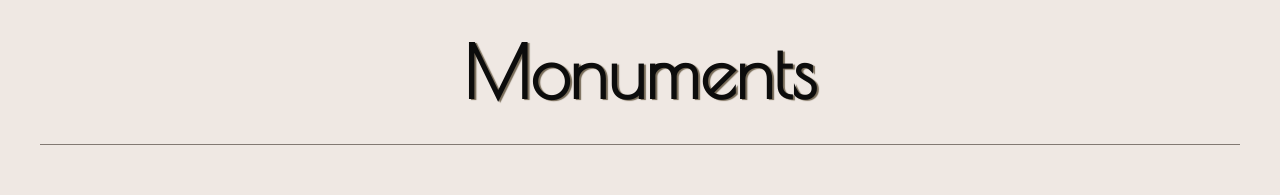
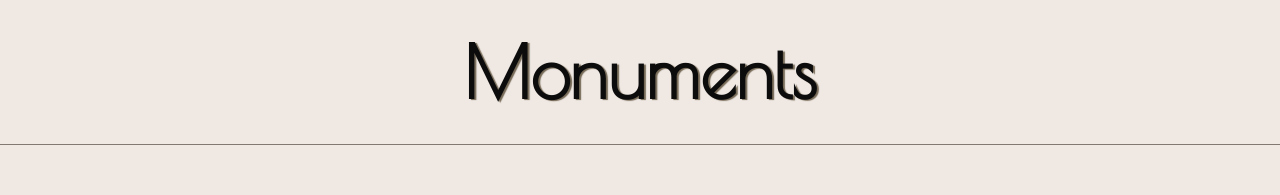
Before and after one commit to Ivet19/Monuments-Front-React, a React (Vite) app: page / in a window 1280 px wide. Shown: the top 195 px of the page. Built offline with nearby package versions, Linux system fonts and the light colour scheme.

Commit message:
Delete main container width

```diff
--- a/src/styles.css
+++ b/src/styles.css
@@ -6,7 +6,6 @@
 
 body {
   margin: 0 auto;
-  max-width: 1200px;
   font-family: "Poiret One", system-ui;
   font-size: 1.3rem;
   color: #0c0c0c;
```
